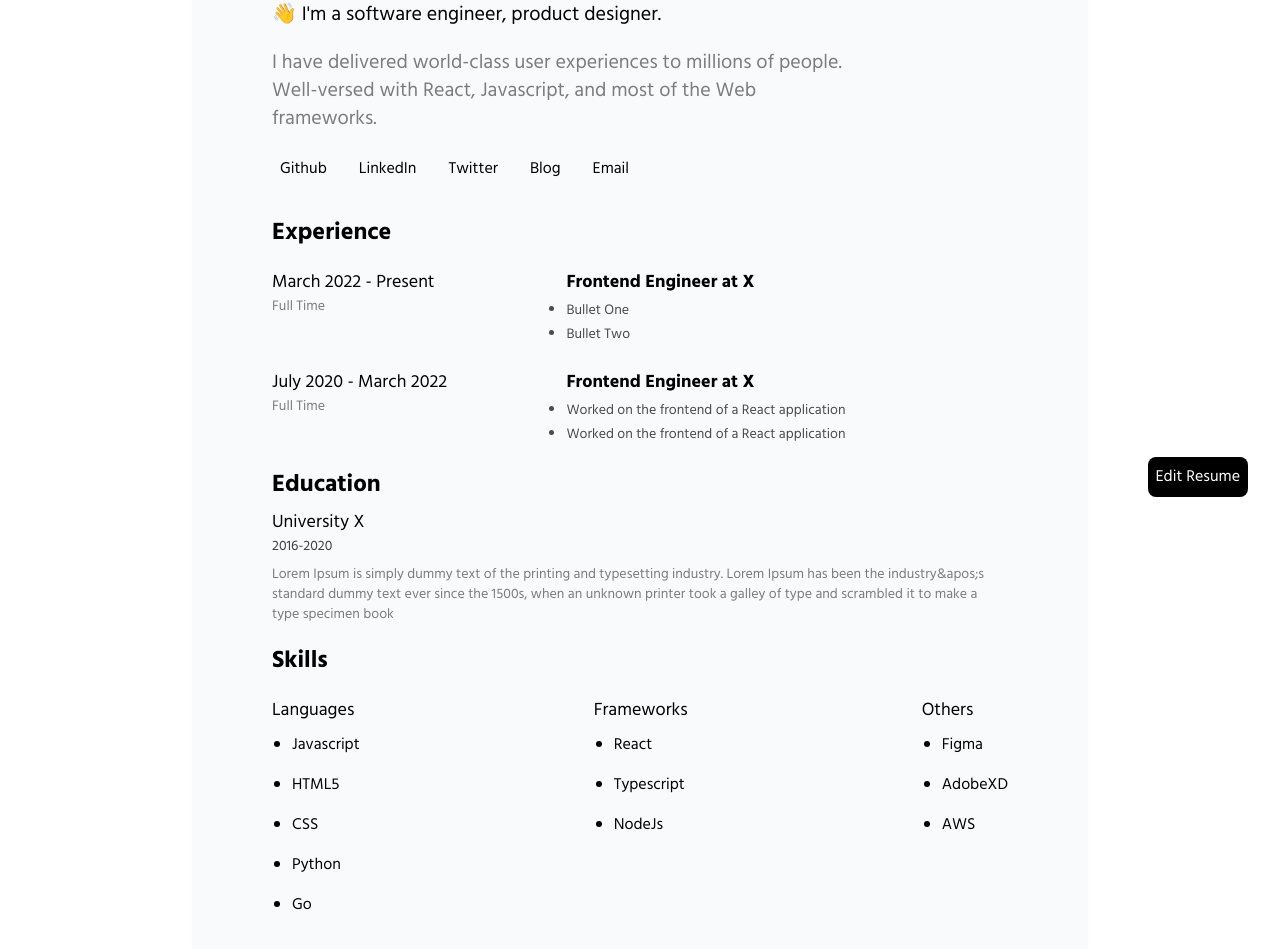
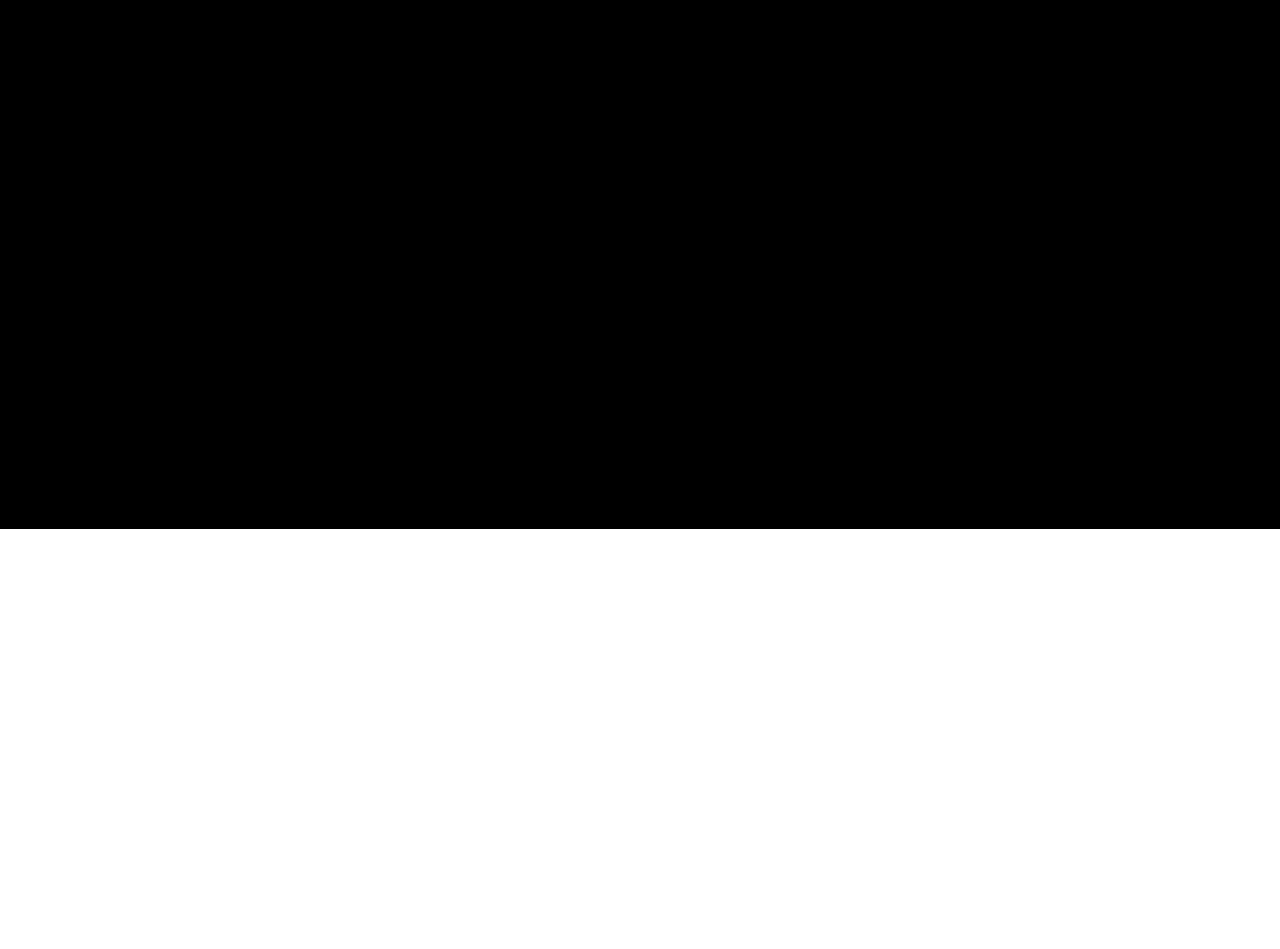
Before and after one commit to shuovision/shuo, a Next.js app: page /resume in a window 1280 px wide. Shown: the part 271-1220 px from the top of the page. After the commit the page ends 800 px from the top, so only its background shows below. Built offline with nearby package versions, Linux system fonts and the light colour scheme.

Commit message:
Update resume.js

```diff
--- a/pages/resume.js
+++ b/pages/resume.js
@@ -1,134 +1,3 @@
-import React, { useEffect, useState } from "react";
-import { useRouter } from "next/router";
-import Cursor from "../components/Cursor";
-import Header from "../components/Header";
-import ProjectResume from "../components/ProjectResume";
-import Socials from "../components/Socials";
-import Button from "../components/Button";
-import { useTheme } from "next-themes";
-// Data
-import { name, showResume } from "../data/portfolio.json";
-import { resume } from "../data/portfolio.json";
-import data from "../data/portfolio.json";
-
-const Resume = () => {
-  const router = useRouter();
-  const theme = useTheme();
-  const [mount, setMount] = useState(false);
-
-  useEffect(() => {
-    setMount(true);
-    if (!showResume) {
-      router.push("/");
-    }
-  }, []);
-  return (
-    <>
-      {process.env.NODE_ENV === "development" && (
-        <div className="fixed bottom-6 right-6">
-          <Button onClick={() => router.push("/edit")} type={"primary"}>
-            Edit Resume
-          </Button>
-        </div>
-      )}
-      {data.showCursor && <Cursor />}
-      <div
-        className={`container mx-auto mb-10 ${
-          data.showCursor && "cursor-none"
-        }`}
-      >
-        <Header isBlog />
-        {mount && (
-          <div className="mt-10 w-full flex flex-col items-center">
-            <div
-              className={`w-full ${
-                mount && theme.theme === "dark" ? "bg-slate-800" : "bg-gray-50"
-              } max-w-4xl p-20 mob:p-5 desktop:p-20 rounded-lg shadow-sm`}
-            >
-              <h1 className="text-3xl font-bold">{name}</h1>
-              <h2 className="text-xl mt-5">{resume.tagline}</h2>
-              <h2 className="w-4/5 text-xl mt-5 opacity-50">
-                {resume.description}
-              </h2>
-              <div className="mt-2">
-                <Socials />
-              </div>
-              <div className="mt-5">
-                <h1 className="text-2xl font-bold">Experience</h1>
-
-                {resume.experiences.map(
-                  ({ id, dates, type, position, bullets }) => (
-                    <ProjectResume
-                      key={id}
-                      dates={dates}
-                      type={type}
-                      position={position}
-                      bullets={bullets}
-                    ></ProjectResume>
-                  )
-                )}
-              </div>
-              <div className="mt-5">
-                <h1 className="text-2xl font-bold">Education</h1>
-                <div className="mt-2">
-                  <h2 className="text-lg">{resume.education.universityName}</h2>
-                  <h3 className="text-sm opacity-75">
-                    {resume.education.universityDate}
-                  </h3>
-                  <p className="text-sm mt-2 opacity-50">
-                    {resume.education.universityPara}
-                  </p>
-                </div>
-              </div>
-              <div className="mt-5">
-                <h1 className="text-2xl font-bold">Skills</h1>
-                <div className="flex mob:flex-col desktop:flex-row justify-between">
-                  {resume.languages && (
-                    <div className="mt-2 mob:mt-5">
-                      <h2 className="text-lg">Languages</h2>
-                      <ul className="list-disc">
-                        {resume.languages.map((language, index) => (
-                          <li key={index} className="ml-5 py-2">
-                            {language}
-                          </li>
-                        ))}
-                      </ul>
-                    </div>
-                  )}
-
-                  {resume.frameworks && (
-                    <div className="mt-2 mob:mt-5">
-                      <h2 className="text-lg">Frameworks</h2>
-                      <ul className="list-disc">
-                        {resume.frameworks.map((framework, index) => (
-                          <li key={index} className="ml-5 py-2">
-                            {framework}
-                          </li>
-                        ))}
-                      </ul>
-                    </div>
-                  )}
-
-                  {resume.others && (
-                    <div className="mt-2 mob:mt-5">
-                      <h2 className="text-lg">Others</h2>
-                      <ul className="list-disc">
-                        {resume.others.map((other, index) => (
-                          <li key={index} className="ml-5 py-2">
-                            {other}
-                          </li>
-                        ))}
-                      </ul>
-                    </div>
-                  )}
-                </div>
-              </div>
-            </div>
-          </div>
-        )}
-      </div>
-    </>
-  );
-};
-
-export default Resume;
+export default function Resume() {
+  return <div className="bg-black min-h-screen text-white p-20 text-center">Resume Page (Coming Soon)</div>;
+}
```
